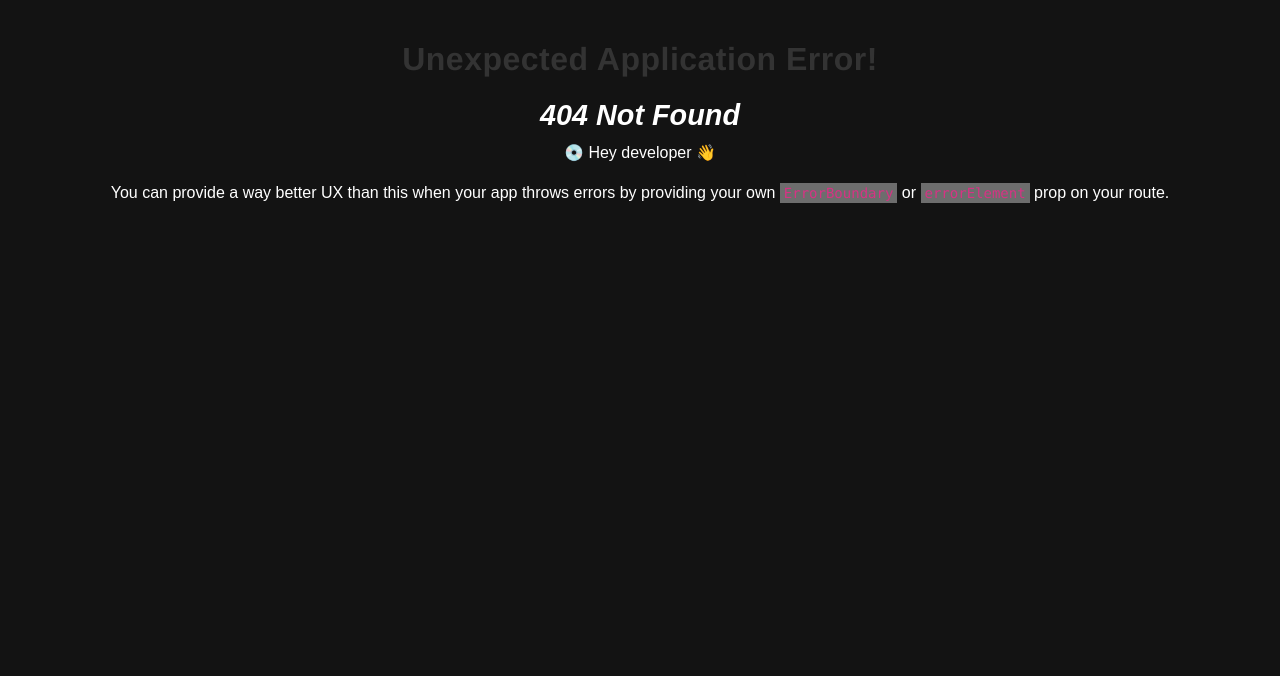
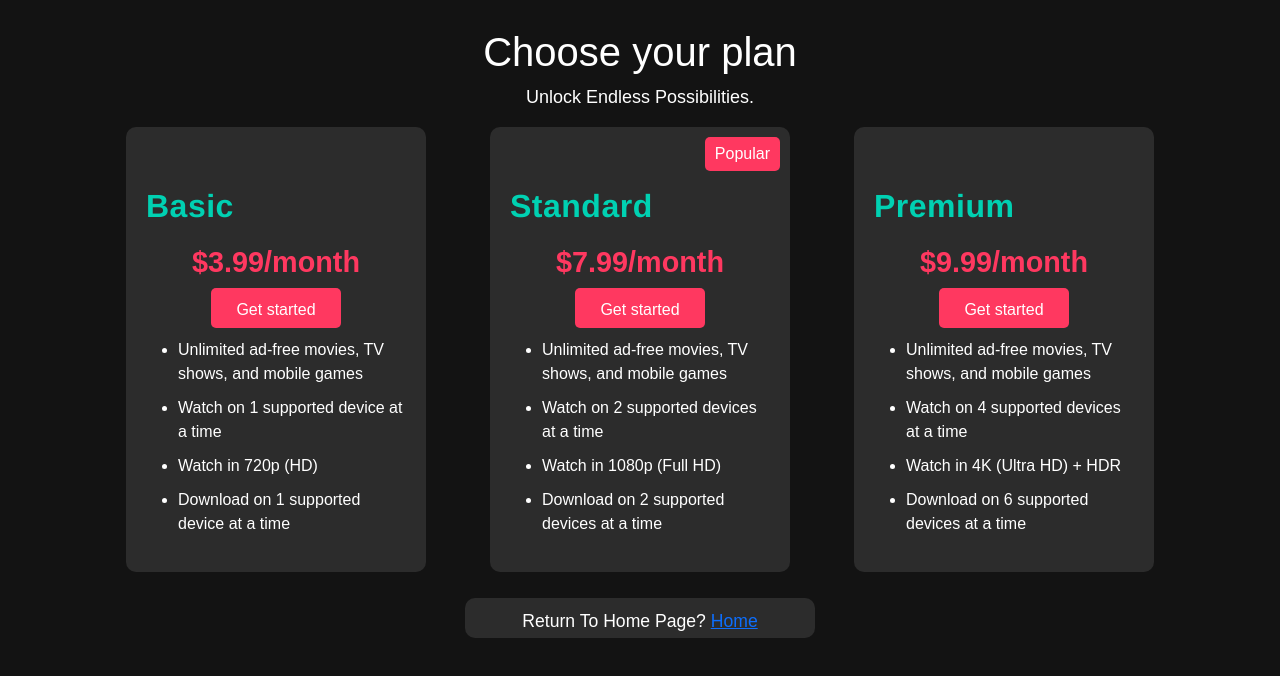
Before and after one commit to PixelTrioTeam/MERAKI_ACADEMY_PROJECT_5, a React (Create React App) app in the folder frontend/: page /payment in a window 1280 px wide. Before the commit this address had no page. Shown: the top 676 px of the page. Built offline with nearby package versions, Linux system fonts and the light colour scheme.

Commit message:
added payment

```diff
--- a/frontend/package.json
+++ b/frontend/package.json
@@ -45,6 +45,7 @@
     "react-redux": "^9.2.0",
     "react-router-dom": "^7.1.3",
     "react-scripts": "^5.0.1",
+    "socket.io-client": "^4.8.1",
     "web-vitals": "^4.2.4"
   }
 }
--- /dev/null
+++ b/frontend/src/pages/payment/Payment.js
@@ -0,0 +1,79 @@
+import React from "react";
+import "./payment.css";
+import { Link } from "react-router-dom";
+const plans = [
+  {
+    name: "Basic",
+    price: "$3.99/month",
+
+    features: [
+      "Unlimited ad-free movies, TV shows, and mobile games",
+      "Watch on 1 supported device at a time",
+      "Watch in 720p (HD)",
+      "Download on 1 supported device at a time",
+    ],
+    buttonText: "Get started",
+  },
+  {
+    name: "Standard",
+    price: "$7.99/month",
+
+    features: [
+      "Unlimited ad-free movies, TV shows, and mobile games",
+      "Watch on 2 supported devices at a time",
+      "Watch in 1080p (Full HD)",
+      "Download on 2 supported devices at a time",
+    ],
+    buttonText: "Get started",
+    popular: true,
+  },
+  {
+    name: "Premium",
+    price: "$9.99/month",
+
+    features: [
+      "Unlimited ad-free movies, TV shows, and mobile games",
+      "Watch on 4 supported devices at a time",
+      "Watch in 4K (Ultra HD) + HDR",
+      "Download on 6 supported devices at a time",
+    ],
+    buttonText: "Get started",
+  },
+];
+
+const PlanCard = ({ plan }) => (
+  <div className="plan-card">
+    <h2 className="name-plan">{plan.name}</h2>
+    <p>{plan.description}</p>
+    <h3 className="price-plan">{plan.price}</h3>
+    <button className="payment-plan">{plan.buttonText}</button>
+    <ul>
+      {plan.features.map((feature, index) => (
+        <li key={index}>{feature}</li>
+      ))}
+    </ul>
+    {plan.popular && <span className="popular-badge">Popular</span>}
+  </div>
+);
+
+const Payment = () => (
+  <div className="pricing-plans">
+    <h1 className="choose">Choose your plan</h1>
+    <p className="look-p">Unlock Endless Possibilities.</p>
+    <div className="plans-container">
+      {plans.map((plan, index) => (
+        <PlanCard key={index} plan={plan} />
+      ))}
+    </div>
+    <button className="return_home">
+      Return To Home Page?{" "}
+      <span style={{ fontFamily: "arial" }}>
+        <Link className="back_navbar-payment" to={"/main"}>
+          Home
+        </Link>
+      </span>
+    </button>
+  </div>
+);
+
+export default Payment;
--- /dev/null
+++ b/frontend/src/pages/payment/payment.css
@@ -0,0 +1,71 @@
+.choose{
+    margin-top: 0.7em;
+}
+.look-p{
+    font-family: Arial, Helvetica, sans-serif;
+    font-size: large;
+}
+.pricing-plans {
+  text-align: center;
+  color: white;
+}
+
+.plans-container {
+  display: flex;
+  justify-content: center;
+  gap: 4em;
+}
+
+.plan-card {
+  background: #2c2c2c;
+  padding: 20px;
+  border-radius: 10px;
+  width: 300px;
+  position: relative;
+}
+
+.name-plan {
+  color: #00d1b2;
+}
+
+.price-plan {
+  color: #ff3860;
+}
+
+.payment-plan {
+  background: #ff3860;
+  width: 50%;
+  color: white;
+  border: none;
+  padding: 10px 20px;
+  border-radius: 5px;
+  cursor: pointer;
+}
+.plan-card li {
+  margin: 10px 0;
+  text-align: start;
+}
+
+.popular-badge {
+  position: absolute;
+  top: 10px;
+  right: 10px;
+  background: #ff3860;
+  color: white;
+  padding: 5px 10px;
+  border-radius: 5px;
+}
+.return_home{
+    margin-top: 1.5em;
+    padding: 10px;
+    border: none;
+    border-radius: 10px;
+    color: white;
+    cursor: pointer;
+    font-size: 1.1em;
+    font-family: Arial, Helvetica, sans-serif;
+    background-color: #2c2c2c;
+}
+.back_navbar-payment{
+    text-decoration: underline;
+}
```
Also changed, not shown: frontend/src/Routers/index.js (+6 -1 lines), frontend/src/components/Navbar/navBar.js (+7 -10 lines), frontend/src/socket.js (added, +11 -0 lines), 1 other file (tests, documents, lock files or other folders).
